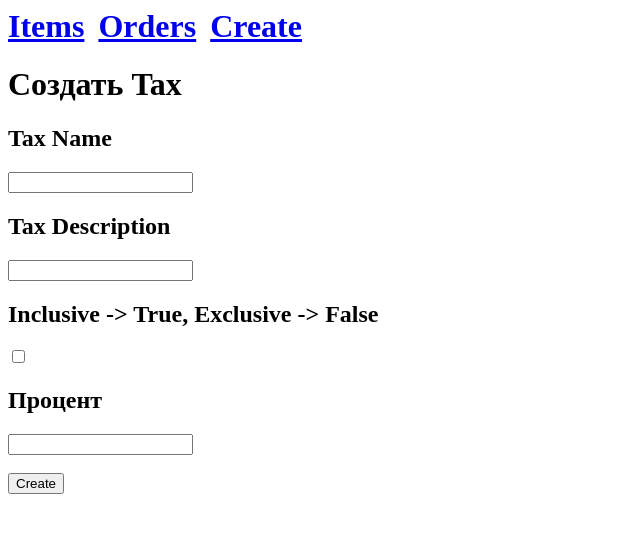
After one commit to ArtemusCoder/Django-Stripe-Test, a Django app: page /create-tax/ in a window 1280 px wide. The commit adds this page. Shown: the top 533 px of the page, without its empty margins (0-640 px from the left). Run offline with Django 3.2, Linux system fonts and the light colour scheme; some libraries are stand-ins or nearby versions.

Commit message:
Django + Stripe 1.1

```diff
--- /dev/null
+++ b/StripeApp/forms.py
@@ -0,0 +1,20 @@
+from django import forms
+from .models import Item, Discount, Tax
+
+
+class ProductCreateForm(forms.ModelForm):
+    class Meta:
+        model = Item
+        fields = ['name', 'description', 'price']
+
+
+class DiscountCreateForm(forms.ModelForm):
+    class Meta:
+        model = Discount
+        fields = ['name', 'amount_of', 'percent_of']
+
+
+class TaxCreateForm(forms.ModelForm):
+    class Meta:
+        model = Tax
+        fields = ['name', 'description', 'inclusive', 'percentage']
--- a/StripeApp/models.py
+++ b/StripeApp/models.py
@@ -5,7 +5,7 @@ class Item(models.Model):
     name = models.CharField(max_length=255)
     description = models.TextField()
     price_id = models.CharField(max_length=255)
-    price = models.FloatField()
+    price = models.IntegerField()
 
     def __str__(self):
         return "ID: " + str(self.pk) + " - " + self.name
@@ -20,6 +20,7 @@ class Discount(models.Model):
 
 class Tax(models.Model):
     id_stripe = models.CharField(max_length=255)
+    name = models.CharField(max_length=255)
     description = models.CharField(max_length=255)
     inclusive = models.BooleanField()
     percentage = models.FloatField()
@@ -29,7 +30,7 @@ class Order(models.Model):
     name = models.CharField(max_length=255)
     items = models.ManyToManyField(Item)
     discount = models.ForeignKey(Discount, on_delete=models.SET_NULL, null=True, blank=True)
-    tax = models.ForeignKey(Tax, on_delete=models.SET_NULL, null=True, blank=True)
+    tax = models.ManyToManyField(Tax)
 
     def __str__(self):
         return "ID: " + str(self.pk) + " - " + self.name
--- a/StripeApp/templates/StripeApp/base.html
+++ b/StripeApp/templates/StripeApp/base.html
@@ -8,6 +8,7 @@
     <header>
         <h1 style="display: inline"><a href="{% url 'items' %}">Items</a></h1>
         <h1 style="display: inline; padding-left: 10px;"><a href="{% url 'orders' %}">Orders</a></h1>
+        <h1 style="display: inline; padding-left: 10px;"><a href="{% url 'create' %}">Create</a></h1>
     </header>
     {% block content %}{% endblock %}
 </body>
--- /dev/null
+++ b/StripeApp/templates/StripeApp/create/create-tax.html
@@ -0,0 +1,22 @@
+{% extends "StripeApp/base.html" %}
+{% load crispy_forms_tags %}
+{% block content %}
+    <h1>Создать Tax</h1>
+    <form method="POST" enctype="multipart/form-data">
+            {% csrf_token %}
+            <h2>Tax Name</h2>
+            {{ form.name }}
+            <br />
+            <h2>Tax Description</h2>
+            {{ form.description }}
+            <br />
+            <h2>Inclusive -> True, Exclusive -> False</h2>
+            {{ form.inclusive }}
+            <br />
+            <h2>Процент</h2>
+            {{ form.percentage }}
+            <br />
+            <br />
+            <button type="submit">Create</button>
+        </form>
+{% endblock %}
--- a/StripeApp/templates/StripeApp/index.html
+++ b/StripeApp/templates/StripeApp/index.html
@@ -1,4 +1,3 @@
 {% extends "StripeApp/base.html" %}
 {% block content %}
-
 {% endblock %}
--- a/StripeApp/urls.py
+++ b/StripeApp/urls.py
@@ -11,4 +11,9 @@ urlpatterns = [
     path("order/", views.OrderListView.as_view(), name="orders"),
     path('success/', views.SuccessView.as_view(), name="success"),
     path('cancel/', views.CancelledView.as_view(), name="cancel"),
+
+    path('create/', views.create, name="create"),
+    path('create-item/', views.createProduct, name="create-item"),
+    path('create-discount/', views.createDiscount, name="create-discount"),
+    path('create-tax/', views.createTax, name="create-tax"),
 ]
--- a/StripeApp/views.py
+++ b/StripeApp/views.py
@@ -1,11 +1,12 @@
 from django.conf import settings
-from django.shortcuts import render
+from django.shortcuts import render, redirect
 from django.views.decorators.csrf import csrf_exempt
 from django.http.response import JsonResponse
 import stripe
 from django.views.generic import TemplateView
 from django.views.generic import ListView
 from django.http import HttpResponseNotFound
+from .forms import ProductCreateForm, DiscountCreateForm, TaxCreateForm
 
 from .models import Item, Order
 
@@ -17,15 +18,80 @@ def index(request):
     return render(request, "StripeApp/index.html", context)
 
 
+def create(request):
+    context = {"title": "Create Page"}
+    return render(request, "StripeApp/create.html", context)
+
+
 class ItemListView(ListView):
     model = Item
-    template_name = 'StripeApp/items.html'
+    template_name = 'StripeApp/item/items.html'
     context_object_name = 'items'
+
+
+def createProduct(request):
+    if request.method == 'POST':
+        form = ProductCreateForm(request.POST)
+        if form.is_valid():
+            item = form.save()
+            name = form.cleaned_data.get('name')
+            description = form.cleaned_data.get('description')
+            price = form.cleaned_data.get('price')
+            try:
+                product = stripe.Product.create(name=name, description=description)
+                price_stripe = stripe.Price.create(unit_amount=price, currency='usd', product=product['id'])
+            except:
+                return redirect('cancel')
+            item.price_id = price_stripe['id']
+            item.save()
+            return redirect('items')
+    else:
+        form = ProductCreateForm()
+    return render(request, 'StripeApp/create/create-product.html', {'form': form})
+
+
+def createDiscount(request):
+    if request.method == 'POST':
+        form = DiscountCreateForm(request.POST)
+        if form.is_valid():
+            name = form.cleaned_data.get('name')
+            percent_of = form.cleaned_data.get('percent_of')
+            amount_of = form.cleaned_data.get('amount_of')
+            print(percent_of, amount_of)
+            if percent_of is not None and amount_of is not None:
+                return redirect('create-discount')
+            stripe_discount = stripe.Coupon.create(percent_off=percent_of, name=name)
+            discount = form.save()
+            discount.id_stripe = stripe_discount['id']
+            discount.save()
+            return redirect('items')
+    else:
+        form = DiscountCreateForm()
+    return render(request, 'StripeApp/create/create-discount.html', {'form': form})
+
+
+def createTax(request):
+    if request.method == 'POST':
+        form = TaxCreateForm(request.POST)
+        if form.is_valid():
+            name = form.cleaned_data.get('name')
+            description = form.cleaned_data.get('description')
+            inclusive = form.cleaned_data.get('inclusive')
+            percentage = form.cleaned_data.get('percentage')
+            stripe_tax = stripe.TaxRate.create(display_name=name, description=description, inclusive=inclusive,
+                                               percentage=percentage)
+            tax = form.save()
+            tax.id_stripe = stripe_tax['id']
+            tax.save()
+            return redirect('items')
+    else:
+        form = TaxCreateForm()
+    return render(request, 'StripeApp/create/create-tax.html', {'form': form})
 
 
 class OrderListView(ListView):
     model = Order
-    template_name = 'StripeApp/orders.html'
+    template_name = 'StripeApp/order/orders.html'
     context_object_name = 'orders'
 
 
@@ -35,18 +101,21 @@ def buy(request, pk):
         item = Item.objects.filter(pk=pk)
         if item.exists():
             item = item[0]
-            session = stripe.checkout.Session.create(
-                success_url=settings.URL + 'success?session_id={CHECKOUT_SESSION_ID}',
-                cancel_url=settings.URL + 'cancel/',
-                line_items=[
-                    {
-                        "price": item.price_id,
-                        "quantity": 1,
-                    },
-                ],
-                mode="payment",
-            )
-            return JsonResponse(session)
+            try:
+                session = stripe.checkout.Session.create(
+                    success_url=settings.URL + 'success?session_id={CHECKOUT_SESSION_ID}',
+                    cancel_url=settings.URL + 'cancel/',
+                    line_items=[
+                        {
+                            "price": item.price_id,
+                            "quantity": 1,
+                        },
+                    ],
+                    mode="payment",
+                )
+                return JsonResponse(session)
+            except:
+                return HttpResponseNotFound("Problems with Stripe: ")
         else:
             return HttpResponseNotFound("No such item")
     else:
@@ -62,16 +131,19 @@ def buy_order(request, pk):
             line_items = []
             for item in order.items.all():
                 line_items.append({"price": item.price_id, "quantity": 1,
-                                   "tax_rates": None if order.tax is None else [order.tax.id_stripe]})
-
-            session = stripe.checkout.Session.create(
-                success_url=settings.URL + 'success?session_id={CHECKOUT_SESSION_ID}',
-                cancel_url=settings.URL + 'cancel/',
-                line_items=line_items,
-                mode="payment",
-                discounts=None if order.discount is None else [{"coupon": order.discount.id_stripe}],
-            )
-            return JsonResponse(session)
+                                   "tax_rates": None if order.tax.count() == 0 else [str(id.id_stripe) for id in
+                                                                                     order.tax.all()]})
+            try:
+                session = stripe.checkout.Session.create(
+                    success_url=settings.URL + 'success?session_id={CHECKOUT_SESSION_ID}',
+                    cancel_url=settings.URL + 'cancel/',
+                    line_items=line_items,
+                    mode="payment",
+                    discounts=None if order.discount is None else [{"coupon": order.discount.id_stripe}],
+                )
+                return JsonResponse(session)
+            except:
+                return HttpResponseNotFound("Problems with Stripe")
         else:
             return HttpResponseNotFound("No such order")
     else:
@@ -84,16 +156,13 @@ def item_detail(request, pk):
         item = Item.objects.filter(pk=pk)
         if item.exists():
             item = item[0]
-            price = stripe.Price.retrieve(
-                item.price_id,
-            )
             content = {
                 "title": item.name,
                 "item": item,
-                "price": "%.2f" % (float(price["unit_amount"]) / 100),
+                "price": "%.2f" % float(item.price / 100),
                 "PUBLIC_KEY": settings.STRIPE_PUBLIC_KEY
             }
-            return render(request, "StripeApp/item.html", content)
+            return render(request, "StripeApp/item/item.html", content)
         else:
             return HttpResponseNotFound("No such item")
     else:
@@ -111,10 +180,10 @@ def order_detail(request, pk):
                 "order_name": order.name,
                 "items": order.items.all(),
                 "discounts": None if order.discount is None else order.discount,
-                "tax": None if order.tax is None else order.tax,
+                "taxs": None if order.tax.count() == 0 else order.tax.all(),
                 "PUBLIC_KEY": settings.STRIPE_PUBLIC_KEY
             }
-            return render(request, "StripeApp/order.html", content)
+            return render(request, "StripeApp/order/order.html", content)
         else:
             return HttpResponseNotFound("No such order")
     else:
```
Also changed, not shown: StripeApp/templates/StripeApp/create.html (added, +8 -0 lines), StripeApp/templates/StripeApp/create/create-discount.html (added, +20 -0 lines), StripeApp/templates/StripeApp/create/create-product.html (added, +19 -0 lines), StripeApp/templates/StripeApp/order/order.html (renamed from StripeApp/templates/StripeApp/order.html, +7 -4 lines), testtask/settings.py (+9 -2 lines), StripeApp/migrations/0001_initial.py, StripeApp/migrations/0002_remove_order_discount_order_discount.py (added), StripeApp/templates/StripeApp/item/item.html (renamed from StripeApp/templates/StripeApp/item.html), StripeApp/templates/StripeApp/item/items.html (renamed from StripeApp/templates/StripeApp/items.html), StripeApp/templates/StripeApp/order/orders.html (renamed from StripeApp/templates/StripeApp/orders.html).
